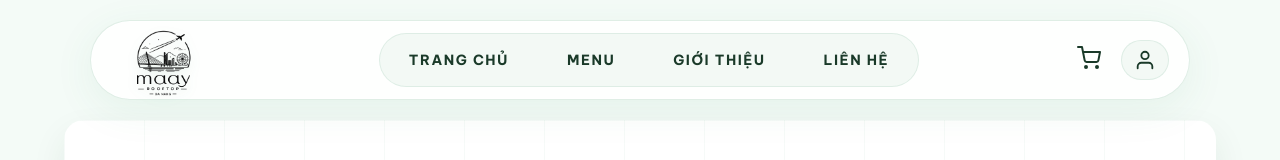
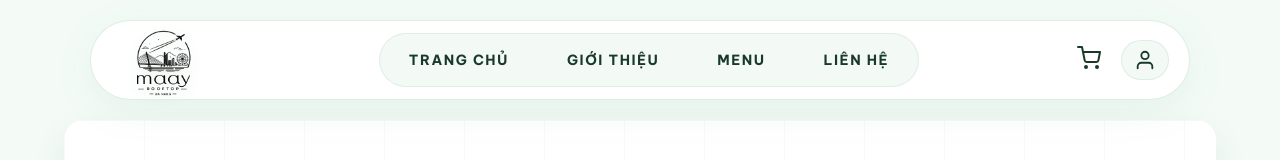
Before and after one commit to nalatio109-rgb/maayrooftopfrontend, a React (Vite) app: page /lien-he in a window 1280 px wide. Shown: the top 160 px of the page. Built offline with nearby package versions, Linux system fonts and the light colour scheme.

Commit message:
Swap order of menu and about items in navbar

```diff
--- a/src/components/Navbar.jsx
+++ b/src/components/Navbar.jsx
@@ -6,8 +6,8 @@ import '../styles/Navbar.css';
 
 const menuItems = [
   { name: "Trang Chủ", path: "/" },
+  { name: "Giới Thiệu", path: "/gioi-thieu" },
   { name: "Menu", path: "/thuc-don" },
-  { name: "Giới Thiệu", path: "/gioi-thieu" },
   { name: "Liên Hệ", path: "/lien-he" },
 ];
 
```
